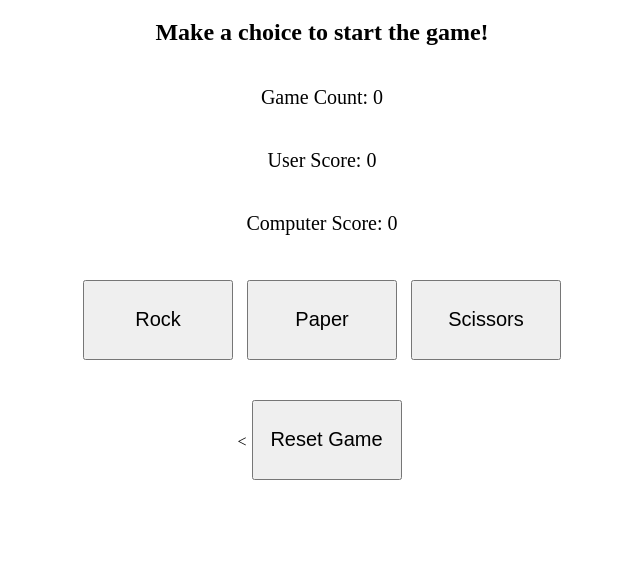
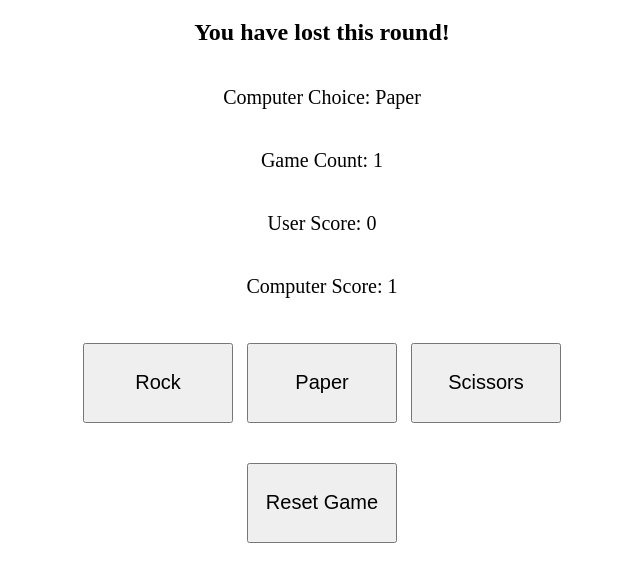
Before and after one commit to karolpiekut/RockPaperScissors, a plain HTML site: page index.html in a window 1280 px wide. Both pictures are taken after a click on the button "Rock". Shown: the part 61-642 px from the top of the page, without its empty margins (318-958 px from the left). Drawn offline with Linux system fonts and the light colour scheme.

Commit message:
Update JS functions to allow a single game

```diff
--- a/index.html
+++ b/index.html
@@ -1,5 +1,6 @@
 <!DOCTYPE html>
 <html lang="en">
+
 <head>
     <meta charset="UTF-8">
     <title>RockPaperScissors</title>
@@ -8,7 +9,7 @@
             text-align: center;
         }
 
-    .numbers {
+        .variables {
             display: flex;
             justify-content: center;
             align-items: center;
@@ -33,31 +34,37 @@
         }
     </style>
 </head>
+
 <body>
 <h1>Rock Paper Scissors - best of 5 wins!</h1>
 <h2 id="messageBanner">Make a choice to start the game!</h2>
-    <div class="numbers">
+<div class="variables">
+    <p>Computer Choice:</p>
+    <div id="whatComputerPicked"></div>
+</div>
+<div class="variables">
     <p>Game Count:</p>
-        <div id="gameCount">0</div>
+    <div id="gameCountLabel">0</div>
 </div>
-    <div class="numbers">
+<div class="variables">
     <p>User Score:</p>
-        <div id="userScore">0</div>
+    <div id="userScoreLabel">0</div>
 </div>
-    <div class="numbers">
+<div class="variables">
     <p>Computer Score:</p>
-        <div id="computerScore">0</div>
+    <div id="computerScoreLabel">0</div>
 </div>
 <div class="buttons">
     <div>
-            <button type="button" id="rock">Rock</button>
-            <button type="button" id="paper">Paper</button>
-            <button type="button" id="scissors">Scissors</button>
+        <button type="button" id="rock" onClick="userSelect('Rock')">Rock</button>
+        <button type="button" id="paper" onClick="userSelect('Paper')">Paper</button>
+        <button type="button" id="scissors" onClick="userSelect('Scissors')">Scissors</button>
     </div>
     <div>
-            <<button type="button" id="resetGame">Reset Game</button>
+        <button type="button" id="resetGame" onClick="location.reload()">Reset Game</button>
     </div>
 </div>
 <script src="js/scripts.js"></script>
 </body>
+
 </html>
--- a/js/scripts.js
+++ b/js/scripts.js
@@ -1,79 +1,54 @@
-//get random computer choice
+const messageBanner = document.querySelector("#messageBanner");
+const gameCountLabel = document.querySelector("#gameCountLabel");
+const userScoreLabel = document.querySelector("#userScoreLabel");
+const computerScoreLabel = document.querySelector("#computerScoreLabel");
+const compChoice = document.querySelector("#whatComputerPicked");
+
+function userSelect(par) {
+
+    let userScore = 0;
+    let computerScore = 0;
+    let gameCount = 0;
+    let computerChoice = getComputerChoice();
+
     function getComputerChoice() {
         const availableChoices = ["Rock", "Paper", "Scissors"];
         return availableChoices[Math.floor(Math.random() * 3)];
     }
 
-//logic draft
     function compareVsUser(playerSelection, computerSelection) {
         if (playerSelection === "Rock" && computerSelection === "Rock") {
-        console.log("It's a draw!");
+            messageBanner.innerHTML = "It's a draw!";
         } else if (playerSelection === "Rock" && computerSelection === "Paper") {
-        console.log("You have lost this round!");
+            messageBanner.innerHTML = "You have lost this round!";
             computerScore++;
         } else if (playerSelection === "Rock" && computerSelection === "Scissors") {
-        console.log("You have won this round!");
+            messageBanner.innerHTML = "You have won this round!";
             userScore++;
         } else if (playerSelection === "Paper" && computerSelection === "Paper") {
-        console.log("it's a draw!");
+            messageBanner.innerHTML = "It's a draw!";
         } else if (playerSelection === "Paper" && computerSelection === "Rock") {
-        console.log("You have won this round!");
+            messageBanner.innerHTML = "You have won this round!";
             userScore++;
         } else if (playerSelection === "Paper" && computerSelection === "Scissors") {
-        console.log("You have lost this round!");
+            messageBanner.innerHTML = "You have lost this round!";
             computerScore++;
         } else if (playerSelection === "Scissors" && computerSelection === "Scissors") {
-        console.log("it's a draw!");
+            messageBanner.innerHTML = "It's a draw!";
         } else if (playerSelection === "Scissors" && computerSelection === "Paper") {
-        console.log("You have won this round!");
+            messageBanner.innerHTML = "You have won this round!";
             userScore++;
         } else if (playerSelection === "Scissors" && computerSelection === "Rock") {
-        console.log("You have lost this round!");
+            messageBanner.innerHTML = "You have lost this round!";
             computerScore++;
         }
+    }
+
+    gameCount ++;
+    compareVsUser(par, computerChoice);
+    compChoice.innerHTML = computerChoice;
+    gameCountLabel.innerHTML = gameCount;
+    userScoreLabel.innerHTML = userScore;
+    computerScoreLabel.innerHTML = computerScore;
 
 }
-
-let rock = document.querySelector("#rock");
-let paper = document.querySelector("#paper");
-let scissors = document.querySelector("#scissors");
-
-console.log(rock);
-console.log(paper);
-console.log(scissors);
-
-
-
-//console.log(`User choice: ${userChoice}`);
-
-//const messageBanner = document.querySelector("#messageBanner");
-//const gameCount = document.querySelector("#gameCount");
-//const userScore = document.querySelector("#userScore");
-//const computerScore = document.querySelector("#computerScore");
-
-
-
-
-
-
-//work in progress
-let userScore = 0;
-let computerScore = 0;
-let gameCount = 0;
-
-let computerChoice = getComputerChoice();
-
-
-/*
-
-for (let i = 0; i < 5; i++) {
-    console.log(compareVsUser(userChoice, getComputerChoice()));
-}
-
-*/
-
-
-
-//console.log(`User score: ${userScore}`);
-//console.log(`Computer score: ${computerScore}`);
-//console.log(`Game count: ${gameCount}`);
```
Lines whose indentation alone changed are shown as unchanged.
